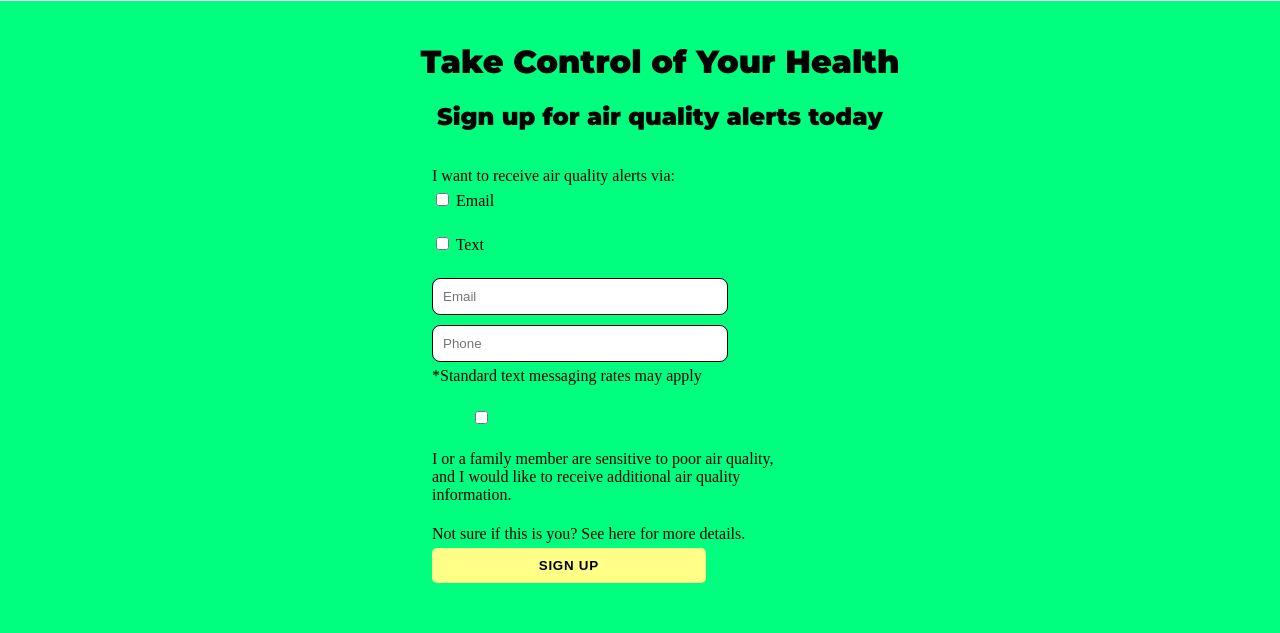
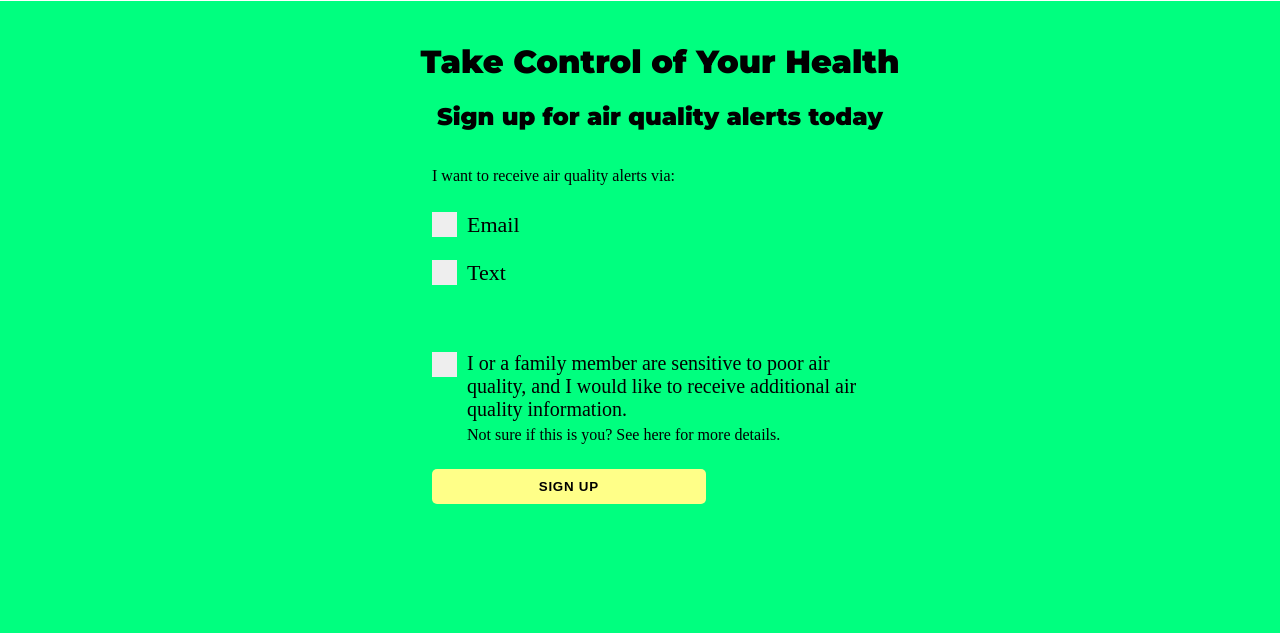
Before and after one commit to seamless-iot/GRAQ, a Django app: page / in a window 1280 px wide. Shown: the part 365-998 px from the top of the page. After the commit the page ends 869 px from the top, so only its background shows below. Run offline with Django 3.2, Linux system fonts and the light colour scheme; parts of the project's set-up code (start-up, migrations or seed data) failed here and were passed over; some web fonts are replaced.

Commit message:
spruced up the form

```diff
--- a/fresh_air/fresh_air/static/styles.css
+++ b/fresh_air/fresh_air/static/styles.css
@@ -140,20 +140,33 @@ p, li, a {
     margin-top: 5px;
 }
 
+.tier-optin {
+    overflow: hidden;
+}
 .tier-optin input {
     width: 20%;
     float: left;
 }
 .tier-optin div.tier-optin-notes {
     display: inline-block;
-    width: 80%;
     float: left;
+}
+.tier-optin-notes p {
+    display: block;
+    margin-top: 0px;
+}
+.tier-optin-notes .checkbox-main {
+    font-size: 20px;
+}
+.tier-optin-notes .checkbox-second {
+    font-size: 16px;
 }
 
 
 .submit-container {
-width: 60%;
-text-align: center;
+    margin-top: 20px;
+    width: 60%;
+    text-align: center;
 }
 input.signup-submit {
     padding: 10px;
@@ -168,3 +181,80 @@ input.signup-submit {
 .home-inner.thank-you {
     padding: 20px 0px;
 }
+
+.optin-label {
+    display: block !important;
+}
+
+.alert_field_email, .phone-wrap {
+    display: none;
+}
+
+
+
+.checkbox-container {
+  display: block;
+  position: relative;
+  padding-left: 35px;
+  margin-bottom: 12px;
+  cursor: pointer;
+  font-size: 22px;
+  -webkit-user-select: none;
+  -moz-user-select: none;
+  -ms-user-select: none;
+  user-select: none;
+}
+
+/* Hide the browser's default checkbox */
+.checkbox-container input {
+  position: absolute;
+  opacity: 0;
+  cursor: pointer;
+  height: 0;
+  width: 0;
+}
+
+/* Create a custom checkbox */
+.checkmark {
+  position: absolute;
+  top: 0;
+  left: 0;
+  height: 25px;
+  width: 25px;
+  background-color: #eee;
+}
+
+/* On mouse-over, add a grey background color */
+.checkbox-container:hover input ~ .checkmark {
+  background-color: #ccc;
+}
+
+/* When the checkbox is checked, add a blue background */
+.checkbox-container input:checked ~ .checkmark {
+  background-color: #2196F3;
+}
+
+/* Create the checkmark/indicator (hidden when not checked) */
+.checkmark:after {
+  content: "";
+  position: absolute;
+  display: none;
+}
+
+/* Show the checkmark when checked */
+.checkbox-container input:checked ~ .checkmark:after {
+  display: block;
+}
+
+/* Style the checkmark/indicator */
+.checkbox-container .checkmark:after {
+  left: 9px;
+  top: 5px;
+  width: 5px;
+  height: 10px;
+  border: solid white;
+  border-width: 0 3px 3px 0;
+  -webkit-transform: rotate(45deg);
+  -ms-transform: rotate(45deg);
+  transform: rotate(45deg);
+}
--- a/fresh_air/fresh_air/templates/home.html
+++ b/fresh_air/fresh_air/templates/home.html
@@ -9,6 +9,31 @@
 <body>
     <div class="header-container">
         {% include "./template-parts/header.html" %}
+        <script>
+        $(document).ready(function() {
+            $(".checkbox-container .checkmark").click(function() {
+                if($(this).siblings("input").prop("checked")) {
+                    $(this).siblings("input").prop("checked", false);
+                }
+                else {
+                    $(this).siblings("input").prop("checked", true);
+                }
+
+                if( $(".email-container input").prop("checked") ) {
+                    $(".alert_field_email").show();
+                }
+                else {
+                    $(".alert_field_email").hide();
+                }
+                if( $(".phone-container input").prop("checked") ) {
+                    $(".phone-wrap").show();
+                }
+                else {
+                    $(".phone-wrap").hide();
+                }
+            });
+        });
+    </script>
     </div>
     <div class="home-container">
         <div class="home-inner">
@@ -21,13 +46,12 @@
                 <form class="fresh-air-form alert-form" action="{% url 'signup' %}" method="POST">
                     {% csrf_token %}
                     <p>I want to receive air quality alerts via: </p><br>
-                    <div class="checkbox-container">
-                        <input type="checkbox" class="alert_optin alert_optin_email" name="email_optin" > Email
+                    <div class="checkbox-container email-container">
+                        <input type="checkbox" class="alert_optin alert_optin_email" name="email_optin" ><p class="optin-label">Email</p>
                         <span class="checkmark"></span>
                     </div>
-                    <br>
-                    <div class="checkbox-container">
-                        <input type="checkbox" class="alert_optin alert_optin_phone" name="phone_optin"> Text
+                    <div class="checkbox-container phone-container">
+                        <input type="checkbox" class="alert_optin alert_optin_phone" name="phone_optin"><p class="optin-label">Text</p>
                         <span class="checkmark"></span>
                     </div>
                     <br>
--- a/fresh_air/fresh_air/templates/template-parts/header.html
+++ b/fresh_air/fresh_air/templates/template-parts/header.html
@@ -3,6 +3,7 @@
     <link rel="stylesheet" href="{% static 'styles.css' %}">
     <link href="https://fonts.googleapis.com/css?family=Chivo|Montserrat:900" rel="stylesheet">
     <link href="https://fonts.googleapis.com/css?family=Roboto:900" rel="stylesheet">
+    <script src="https://ajax.googleapis.com/ajax/libs/jquery/3.3.1/jquery.min.js"></script>
     <div class="header-inner">
         <div class="top-bar">
             <div class="top-bar-inner">
```
